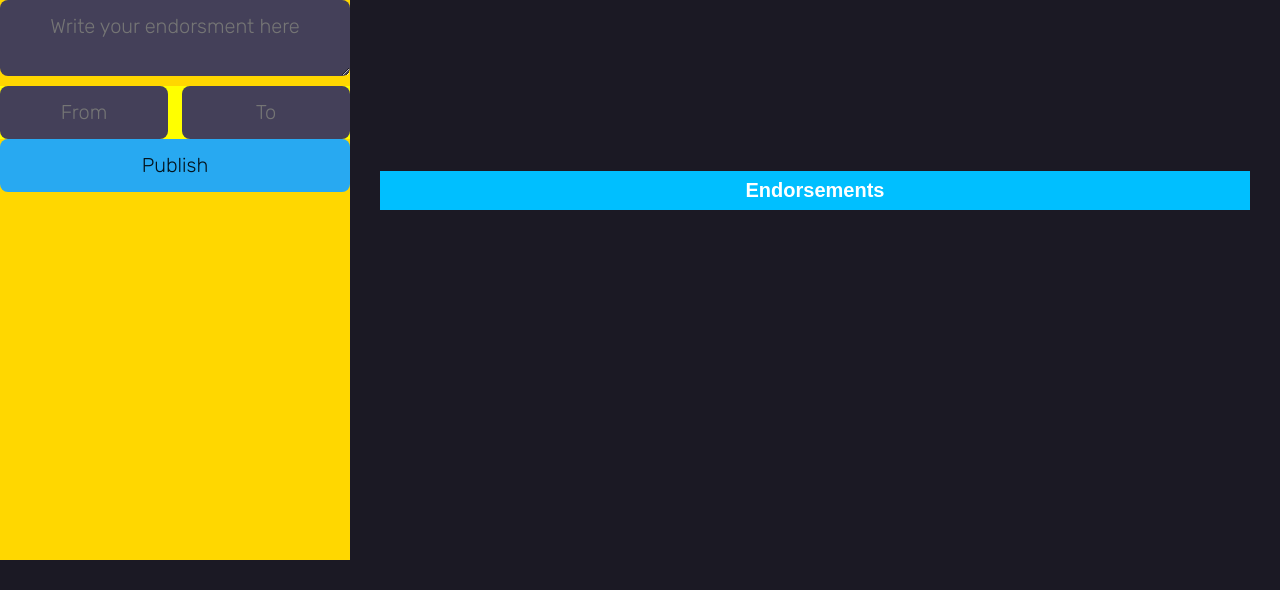
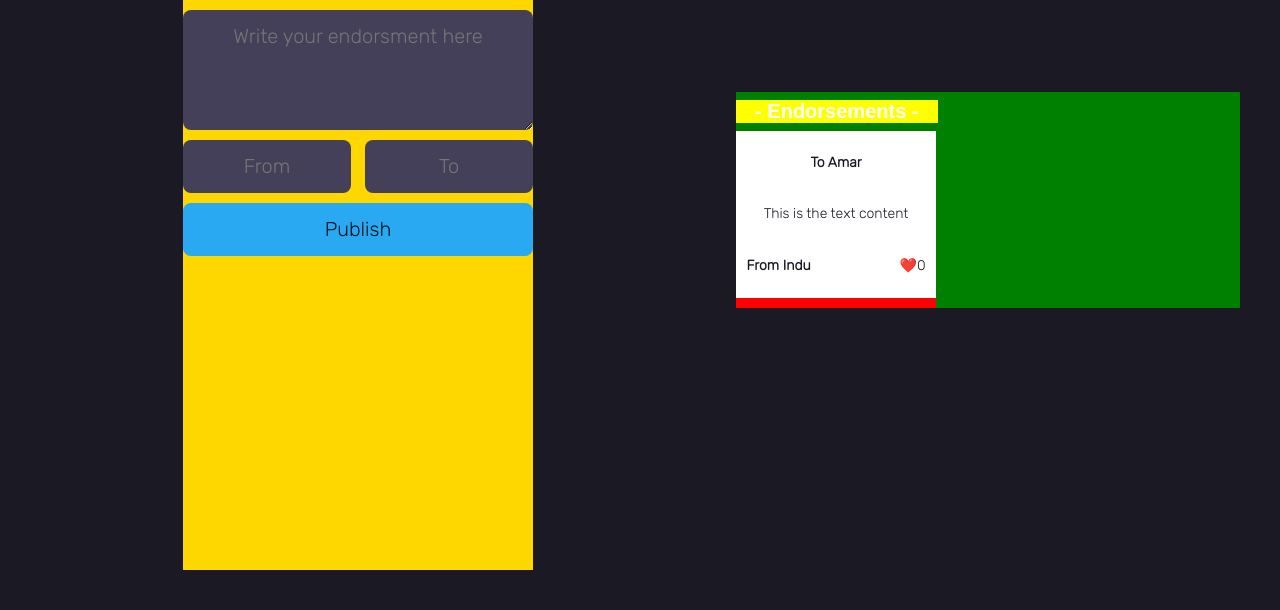
Before and after one commit to JonnyGree/weAreTheChampions, a website built with Vite: page index.html in a window 1280 px wide. Shown: the part 210-820 px from the top of the page. Built offline with nearby package versions, Linux system fonts and the light colour scheme; no server answers.

Commit message:
focus on css

```diff
--- a/index.css
+++ b/index.css
@@ -2,32 +2,30 @@
     display: flex;
     flex-flow: row wrap;
     margin: 0;
-    padding: 0;
+    padding: 10px;
     font-family: 'Rubik', sans-serif;
     text-align: center;
     background-color: #1B1924;
     color: #FFF;
     user-select: none;
     height: 100vh;
-    align-items: stretch;
 }
 
 /* Medium screens */
 .aside {
-  background: gold;
   display: flex;
   flex-direction: column;
   margin: 30px auto;
   max-width: 350px;
   flex-grow: 1 ;
   flex-shrink: 0;
+  background-color: gold;
 }
 
 
 .fromToContainer {
     display: flex;
     flex-direction: row;
-    background-color: yellow;
     justify-content: space-between;
     margin: 0px auto;
 }
@@ -35,11 +33,12 @@
 .endorsment {
     display: flex;
     flex-direction: column;
-    background: deepskyblue;
     margin: auto 30px;
     flex-basis: 350px;
     flex-grow: 1 ;
     flex-shrink: 0;
+    background-color: green;
+    max-width: 40%;
 }
 
 /* component code */
@@ -56,10 +55,9 @@ img {
     border-radius: 8px;
     font-size: 20px;
     text-align: center;
-    font-family: 'Rubik', sans-serif;
     margin: 10px 0;
-    width: 100%;
     box-sizing: border-box;
+    height: 120px;
 }
 
 .subInput{
@@ -70,7 +68,6 @@ img {
     border-radius: 8px;
     font-size: 20px;
     text-align: center;
-    font-family: 'Rubik', sans-serif;
     width: 48%;
     box-sizing: border-box;
 }
@@ -83,46 +80,29 @@ button {
     border-radius: 8px;
     font-size: 20px;
     text-align: center;
-    font-family: 'Rubik', sans-serif;
     width: 100%;
     user-select: all;
     cursor: pointer;
+    margin-top: 10px;
 }
 
-ul {
-    list-style-type: none;
-    padding: 0;
-    display: flex;
-    flex-direction: column;
-    flex-wrap: nowrap;
-    gap: 10px;
-}
-
-ul li {
-    font-size: 20px;
-    background-color: #FFF;
-    color: #1B1924;
-    padding: 15px;
-    border-radius: 8px;
-    text-align: center;
-    box-shadow: 0px 1px 4px rgba(0, 0, 0, 0.2) ;
-    box-sizing: border-box;
-
-}
 
 .endorsement-title {
     font-family: "Josefin Sans", sans-serif;
     font-size: 1.25rem;
     font-weight: 700;
     margin: 8px 0;
+    background-color: yellow;
+    max-width: 40%;
   }
 
-  .comments {
-    width: 100%;
+  .endorsment-list {
     display: flex;
     flex-direction: column;
     /*max-height: 800px;*/
     /*overflow-y: auto;*/
+    width: 200px;
+    background-color: red;
   }
 
   .list-block {
@@ -157,4 +137,5 @@ ul li {
 
   .icon {
     cursor: pointer;
+
   }
--- a/index.html
+++ b/index.html
@@ -27,20 +27,20 @@
                 <button id="publish-button">Publish</button>
             </aside>
             <endorsment class="endorsment">
-                <h1 class="endorsement-title">Endorsements</h1>
-                <div id="endorsment-list">
-                    <!--      <div class="list-block">-->
-                    <!--        <p class="list-to list-header-footer">To Amar</p>-->
-                    <!--        <p class="list-content">This is the text content</p>-->
-                    <!--        <div class="list-from-like">-->
-                    <!--          <p class="list-from list-header-footer">From Indu</p>-->
-                    <!--          <div class="list-count-like">-->
-                    <!--            <p class="icon">❤️</p>-->
-                    <!--            <p class="count">0</p>-->
-                    <!--          </div>-->
-                    <!--        </div>-->
-                    <!--      </div>-->
-                 </div>
+                <h1 class="endorsement-title">- Endorsements -</h1>
+                <div class="endorsment-list">
+                    <div class="list-block">
+                        <p class="list-to list-header-footer">To Amar</p>
+                        <p class="list-content">This is the text content</p>
+                        <div class="list-from-like">
+                            <p class="list-from list-header-footer">From Indu</p>
+                            <div class="list-count-like">
+                                <p class="icon">❤️</p>
+                                <p class="count">0</p>
+                            </div>
+                        </div>
+                    </div>
+                </div>
             </endorsment>
         </div>
         <script src="index.js" type="module"></script>
```
